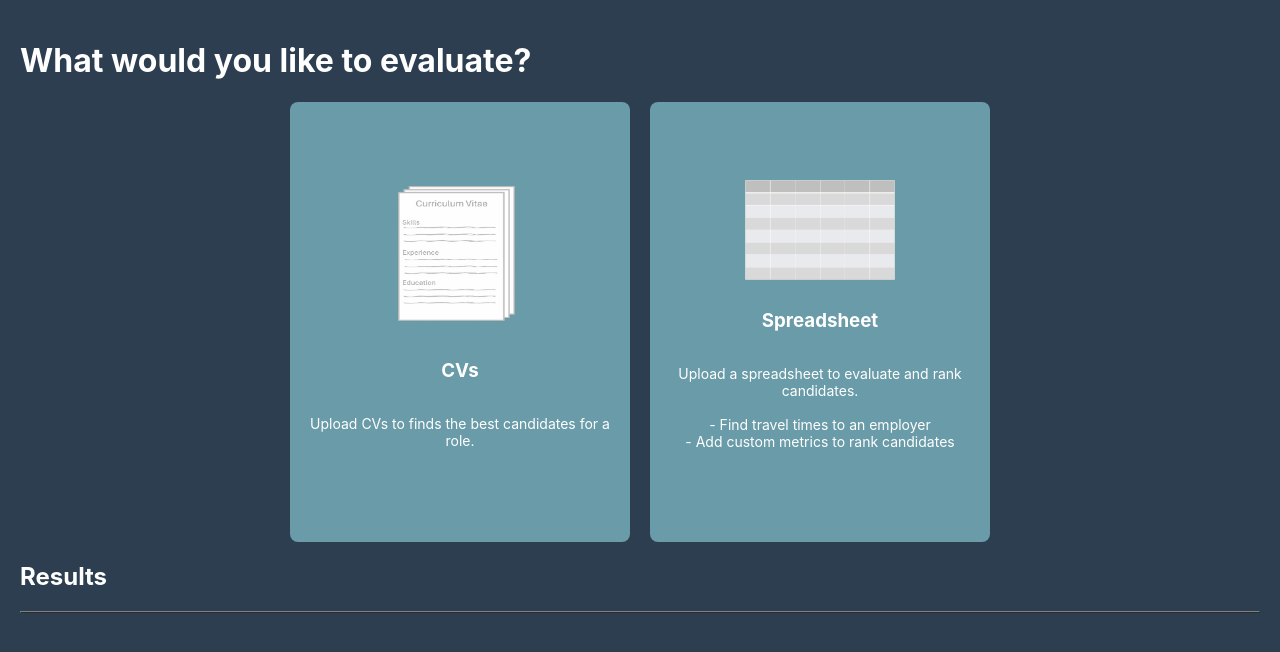
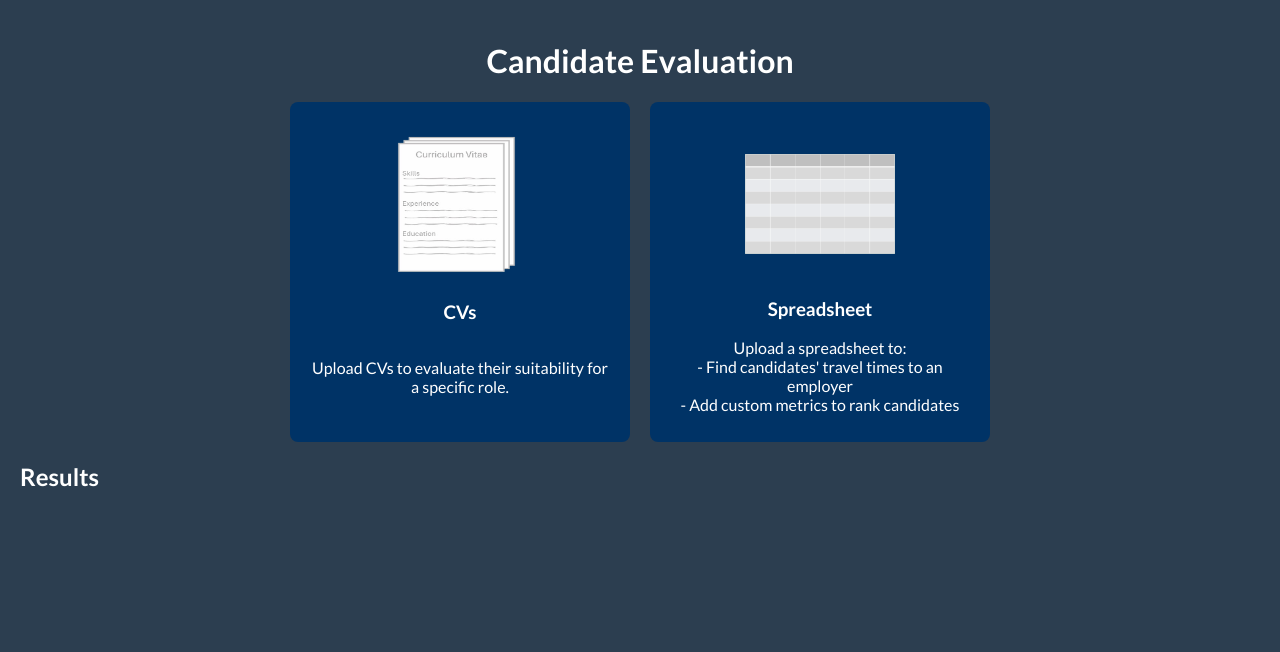
Before and after one commit to tombracey/Candidate-Evaluation-Software, a React (Create React App) app in the folder frontend/react-app/: page / in a window 1280 px wide. Shown: the top 652 px of the page. Built offline with nearby package versions, Linux system fonts and the light colour scheme.

Commit message:
change form inputs around, improved styling

```diff
--- a/frontend/react-app/src/App.css
+++ b/frontend/react-app/src/App.css
@@ -1,38 +1,102 @@
-.App {
-  text-align: center;
+@import url('https://fonts.googleapis.com/css2?family=Lato:wght@300;400;700&display=swap');
+
+.app-container {
+  background-color: #2C3E50;
+  font-family: 'Lato', sans-serif;
+  color: white;
+  min-height: 100vh;
+  padding: 20px;
 }
 
-.App-logo {
-  height: 40vmin;
-  pointer-events: none;
+.function-selector {
+  display: flex;
+  justify-content: center;
+  gap: 20px;
+  margin-bottom: 20px;
 }
 
-@media (prefers-reduced-motion: no-preference) {
-  .App-logo {
-    animation: App-logo-spin infinite 20s linear;
-  }
-}
-
-.App-header {
-  background-color: #282c34;
-  min-height: 100vh;
+.flexbox {
+  background-color: #003366;
+  color: white;
+  padding: 20px;
+  border-radius: 8px;
+  cursor: pointer;
+  text-align: center;
+  width: 300px;
+  height: 300px;
   display: flex;
   flex-direction: column;
   align-items: center;
   justify-content: center;
-  font-size: calc(10px + 2vmin);
+  transition: background-color 0.3s, box-shadow 0.3s;
+}
+
+.flexbox.selected {
+  background-color: #0074D9;
+  box-shadow: 0px 4px 10px rgba(0, 0, 0, 0.5);
+}
+
+.flexbox-image {
+  width: 150px;
+  height: 150px;
+}
+
+.input-form label {
+  display: block;
+  margin-bottom: 10px;
+}
+
+.submit-button {
+  background-color: #0074D9;
+  color: white;
+  padding: 10px 20px;
+  border: none;
+  border-radius: 5px;
+  cursor: pointer;
+  box-shadow: 0px 4px 6px rgba(0, 0, 0, 0.3);
+  transition: background-color 0.3s;
+  font-size:  16px;
+}
+
+.submit-button:hover {
+  background-color: #005fa3;
+}
+
+.error-text {
+  color: #FF4136;
+}
+
+.results-table {
+  width: 100%;
+  margin-top: 20px;
   color: white;
 }
 
-.App-link {
-  color: #61dafb;
+.results-table thead {
+  background-color: #003366;
 }
 
-@keyframes App-logo-spin {
-  from {
-    transform: rotate(0deg);
-  }
-  to {
-    transform: rotate(360deg);
-  }
+.hidden-file-input {
+  display: none;
 }
+
+.custom-file-input {
+  width: fit-content;
+  display: inline-block;
+  background-color: #0074D9;
+  color: white;
+  padding: 10px 20px;
+  border-radius: 5px;
+  cursor: pointer;
+  text-align: center;
+  transition: background-color 0.3s;
+  box-shadow: 0px 4px 6px rgba(0, 0, 0, 0.3);
+}
+
+.custom-file-input:hover {
+  background-color: #005fa3;
+}
+
+h1 {
+  text-align: center;
+}
--- a/frontend/react-app/src/App.js
+++ b/frontend/react-app/src/App.js
@@ -1,4 +1,5 @@
 import React, { useState } from "react";
+import './App.css';
 
 function App() {
   // State variables:
@@ -7,10 +8,12 @@ function App() {
   const [formData, setFormData] = useState({});
   const [results, setResults] = useState([]);
   const [error, setError] = useState("");
+  const [metrics, setMetrics] = useState([]);
+  const [newMetric, setNewMetric] = useState({ name: "", value: "" });
 
   // Selects the backend Python function
   const handleFunctionSelect = (func) => {
-    console.log("Selected Function:", func); // for debgging
+    console.log("Selected Function:", func);
     setSelectedFunction(func);
     setSelectedFiles([]);
     setFormData({});
@@ -25,7 +28,6 @@ function App() {
   // Handles text input changes
   const handleInputChange = (e) => {
     const { name, value } = e.target;
-    console.log(`Input Changed: ${name} = ${value}`);
     setFormData((prev) => ({ ...prev, [name]: value }));
   };
 
@@ -37,23 +39,21 @@ function App() {
     let args = {};
     let url = "";
 
-    if (selectedFunction === "evaluate_table") {
-      const file = selectedFiles[0]?.path;
-      if (!file) {
-        setError("Please select a file for Spreadsheet.");
+    const isTableFunction = selectedFunction === "evaluate_table";
+    const filePaths = isTableFunction
+      ? [selectedFiles[0]?.path]
+      : Array.from(selectedFiles).map((file) => file.path);
+
+    if (filePaths.length === 0 || !filePaths[0]) {
+      setError(`Please upload ${isTableFunction ? "a spreadsheet" : "at least one file for CVs"}.`);
       return;
     }
-      args = { path: file, ...formData };
-      url = "http://127.0.0.1:8000/evaluate_table/";
-    } else if (selectedFunction === "evaluate_all_CVs") {
-      const files = Array.from(selectedFiles).map((file) => file.path);
-      if (files.length === 0) {
-        setError("Please select at least one file for CVs.");
-        return;
-      }
-      args = { pool: files, ...formData };
-      url = "http://127.0.0.1:8000/evaluate_all_CVs/";
-    }
+
+    args = isTableFunction
+      ? { path: filePaths[0], ...formData }
+      : { pool: filePaths, ...formData };
+
+    url = `http://127.0.0.1:8000/${selectedFunction}/`;
 
     try {
       const response = await fetch(url, {
@@ -77,80 +77,65 @@ function App() {
   };
 
   return (
-    <div style={{ backgroundColor: "#2C3E50", color: "white", minHeight: "100vh", padding: "20px" }}>
-      <h1>What would you like to evaluate?</h1>
-      <div style={{ display: "flex", justifyContent: "center", gap: "20px", marginBottom: "20px" }}>
+    <div className="app-container">
+      <h1>Candidate Evaluation</h1>
+      <div className="function-selector">
         <div
           onClick={() => handleFunctionSelect("evaluate_all_CVs")}
-          style={{
-            backgroundColor: selectedFunction === "evaluate_all_CVs" ? "#3a5f66" : "#6a9ba8",
-            color: "white",
-            padding: "20px",
-            borderRadius: "8px",
-            cursor: "pointer",
-            textAlign: "center",
-            width: "300px",
-            height: "400px",
-            display: "flex",
-            flexDirection: "column",
-            alignItems: "center",
-            justifyContent: "center",
-          }}
+          className={`flexbox ${selectedFunction === "evaluate_all_CVs" ? "selected" : ""}`}
         >
           <img
             src="/data/images/CVs.png"
             alt="CVs"
-            style={{ width: "150px", height: "150px", marginBottom: "10px" }}
+            className="flexbox-image"
           />
           <h3>CVs</h3>
-          <p style={{ fontSize: "14px", textAlign: "center" }}>
-            Upload CVs to finds the best candidates for a role.
+          <p>
+            Upload CVs to evaluate their suitability for a specific role.
           </p>
         </div>
         <div
           onClick={() => handleFunctionSelect("evaluate_table")}
-          style={{
-            backgroundColor: selectedFunction === "evaluate_table" ? "#3a5f66" : "#6a9ba8",
-            color: "white",
-            padding: "20px",
-            borderRadius: "8px",
-            cursor: "pointer",
-            textAlign: "center",
-            width: "300px",
-            height: "400px",
-            display: "flex",
-            flexDirection: "column",
-            alignItems: "center",
-            justifyContent: "center",
-          }}
+          className={`flexbox ${selectedFunction === "evaluate_table" ? "selected" : ""}`}
         >
           <img
             src="/data/images/Spreadsheet.png"
             alt="Spreadsheet"
-            style={{ width: "150px", height: "100px", marginBottom: "10px" }}
+            className="flexbox-image"
+            style={{ height: '100px', marginTop: '40px', marginBottom: '25px' }}
           />
           <h3>Spreadsheet</h3>
-          <p style={{ fontSize: "14px", textAlign: "center" }}>
-            Upload a spreadsheet to evaluate and rank candidates.<br/><br/> - Find travel times to an employer<br/> - Add custom metrics to rank candidates
+          <p style={{marginTop: '-1px'}}>
+            Upload a spreadsheet to:<br />- Find candidates' travel times to an employer<br />- Add custom metrics to rank candidates
           </p>
         </div>
       </div>
       {selectedFunction && (
-        <form onSubmit={handleSubmit}>
-          <label>
-            Select {selectedFunction === "evaluate_table" ? "a file" : "files"}:
+        <form onSubmit={handleSubmit} className="input-form">
+          <div style={{ display: "flex", alignItems: "center" }}>
+            <label className="custom-file-input">
+              Select {selectedFunction === "evaluate_table" ? "a file" : "files"}
               <input
                 type="file"
                 multiple={selectedFunction === "evaluate_all_CVs"}
                 onChange={handleFileChange}
-              style={{ display: "block", margin: "10px 0" }}
+                className="hidden-file-input" // hides default file input to add styling
               />
             </label>
+            {selectedFiles.length > 0 && (
+              <span style={{ marginLeft: "10px" }}>
+                {selectedFiles.length === 1
+                  ? selectedFiles[0].name
+                  : `${selectedFiles.length} files selected`}
+              </span>
+            )}
+          </div>
     <br />
+    {/* Spreadsheet form: */}
     {selectedFunction === "evaluate_table" && (
       <>
         <label>
-                Find Travel Time:
+          Account for travel time
           <input
             type="checkbox"
             name="find_travel_time"
@@ -162,8 +147,9 @@ function App() {
             }
           />
         </label>
-              <br />
-              <label>
+        {formData.find_travel_time && (
+          <>
+            {/* <label>
               Travel Weight:
               <input
                 type="number"
@@ -171,21 +157,12 @@ function App() {
                 name="travel_weight"
                 value={formData.travel_weight || ""}
                 onChange={handleInputChange}
+                placeholder="Default is 0.35"
               />
             </label>
-              <br />
+            <br /> */}
             <label>
-                Employer Address:
-                <input
-                  type="text"
-                  name="employer_address"
-                  value={formData.employer_address || ""}
-                  onChange={handleInputChange}
-                />
-              </label>
-              <br />
-              <label>
-                Candidate Address Column:
+              Address column name
               <input
                 type="text"
                 name="candidate_address_column"
@@ -194,20 +171,64 @@ function App() {
               />
             </label>
             <br />
-              <label>
-                Metrics:
-                <textarea
-                  name="metrics"
-                  value={formData.metrics || ""}
-                  onChange={handleInputChange}
-                />
-              </label>
           </>
         )}
+        <div>
+          Add custom metrics
+          <div style={{ display: "flex", alignItems: "center", gap: "10px" }}>
+            <input
+              type="text"
+              placeholder="Column name"
+              value={newMetric.name}
+              onChange={(e) => setNewMetric({ ...newMetric, name: e.target.value })}
+            />
+            <input
+              type="number"
+              placeholder="Weight - default is 1"
+              value={newMetric.value}
+              onChange={(e) => setNewMetric({ ...newMetric, value: e.target.value })}
+            />
+            <button
+              type="button"
+              onClick={() => {
+                if (newMetric.name && newMetric.value) {
+                  setMetrics((prev) => [...prev, newMetric]);
+                  setNewMetric({ name: "", value: "" });
+                }
+              }}
+            >
+              Add Metric
+            </button>
+          </div>
+        </div>
+        {metrics.length > 0 && (
+          <div>
+            <h4>Added Metrics:</h4>
+            <ul>
+              {metrics.map((metric, index) => (
+                <li key={index}>
+                  {metric.name}: {metric.value}
+                  <button
+                    type="button"
+                    onClick={() =>
+                      setMetrics((prev) => prev.filter((_, i) => i !== index))
+                    }
+                    style={{ marginLeft: "10px" }}
+                  >
+                    Remove
+                  </button>
+                </li>
+              ))}
+            </ul>
+          </div>
+        )}
+      </>
+    )}
+    {/* CV form: */}
     {selectedFunction === "evaluate_all_CVs" && (
       <>
         <label>
-                Role:
+          Role*
           <input
             type="text"
             name="role"
@@ -215,9 +236,36 @@ function App() {
             onChange={handleInputChange}
           />
         </label>
+        <label>
+          Job Description:
+          <textarea
+            name="description"
+            value={formData.description || ""}
+            onChange={handleInputChange}
+            placeholder="Optionally add more details about the role"
+            rows="4"
+            cols="50"
+          />
+        </label>
         <br />
         <label>
-                Location:
+          Account for travel time
+          <input
+            type="checkbox"
+            name="find_travel_time_cvs"
+            onChange={(e) =>
+              setFormData((prev) => ({
+                ...prev,
+                find_travel_time_cvs: e.target.checked,
+              }))
+            }
+          />
+        </label>
+        <br />
+        {formData.find_travel_time_cvs && (
+          <>
+            <label>
+              Employer address
               <input
                 type="text"
                 name="location"
@@ -225,17 +273,20 @@ function App() {
                 onChange={handleInputChange}
               />
             </label>
+            <br />
+          </>
+        )}
       </>
     )}
     <br />
-          <button type="submit" style={{ backgroundColor: "#6a9ba8", color: "white", padding: "10px 20px", border: "none", borderRadius: "5px", cursor: "pointer" }}>
+    <button type="submit" className="submit-button">
       Run
     </button>
   </form>
 )}
-      {error && <p style={{ color: "red" }}>{error}</p>}
+      {error && <p className="error-text">{error}</p>}
       <h2>Results</h2>
-      <table border="1" style={{ width: "100%", marginTop: "20px", color: "white" }}>
+      <table className="results-table">
         <thead>
           <tr>
             {Array.isArray(results) && results.length > 0 &&
```
Lines whose indentation alone changed are shown as unchanged.
